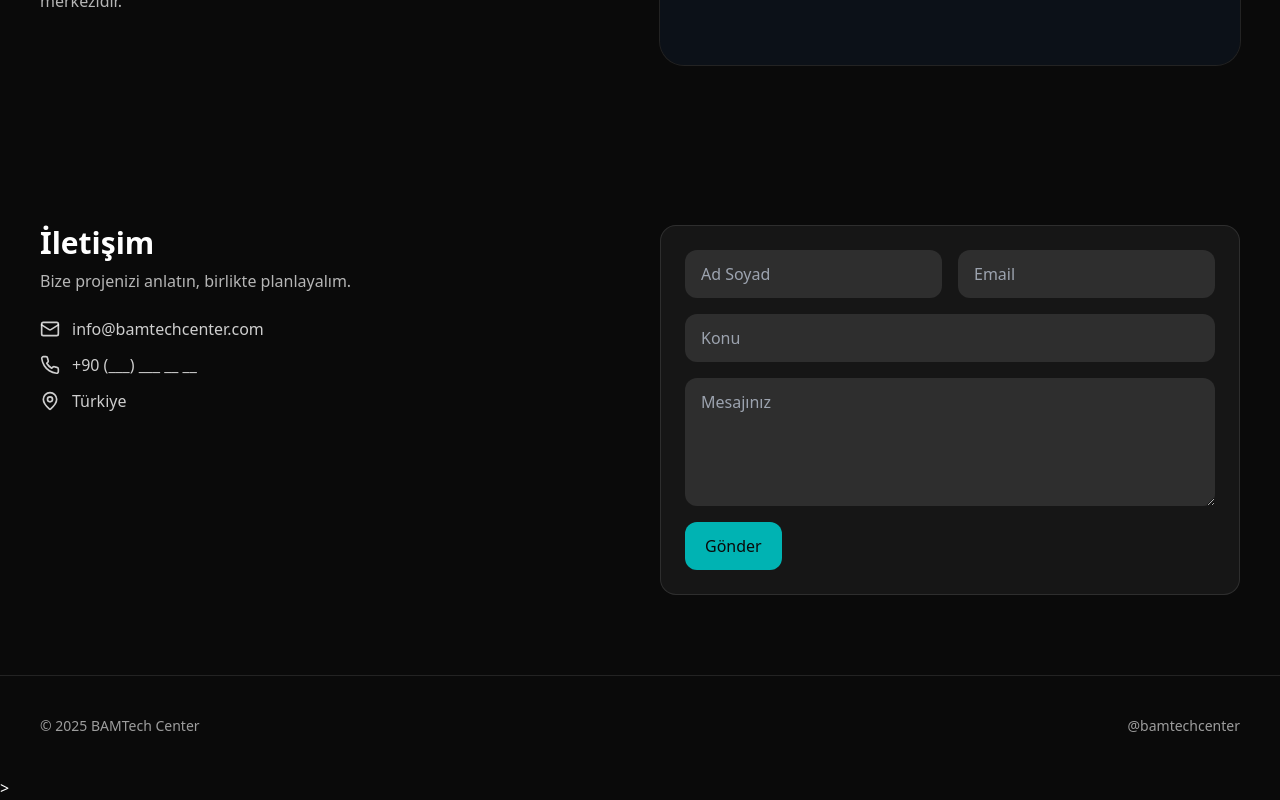
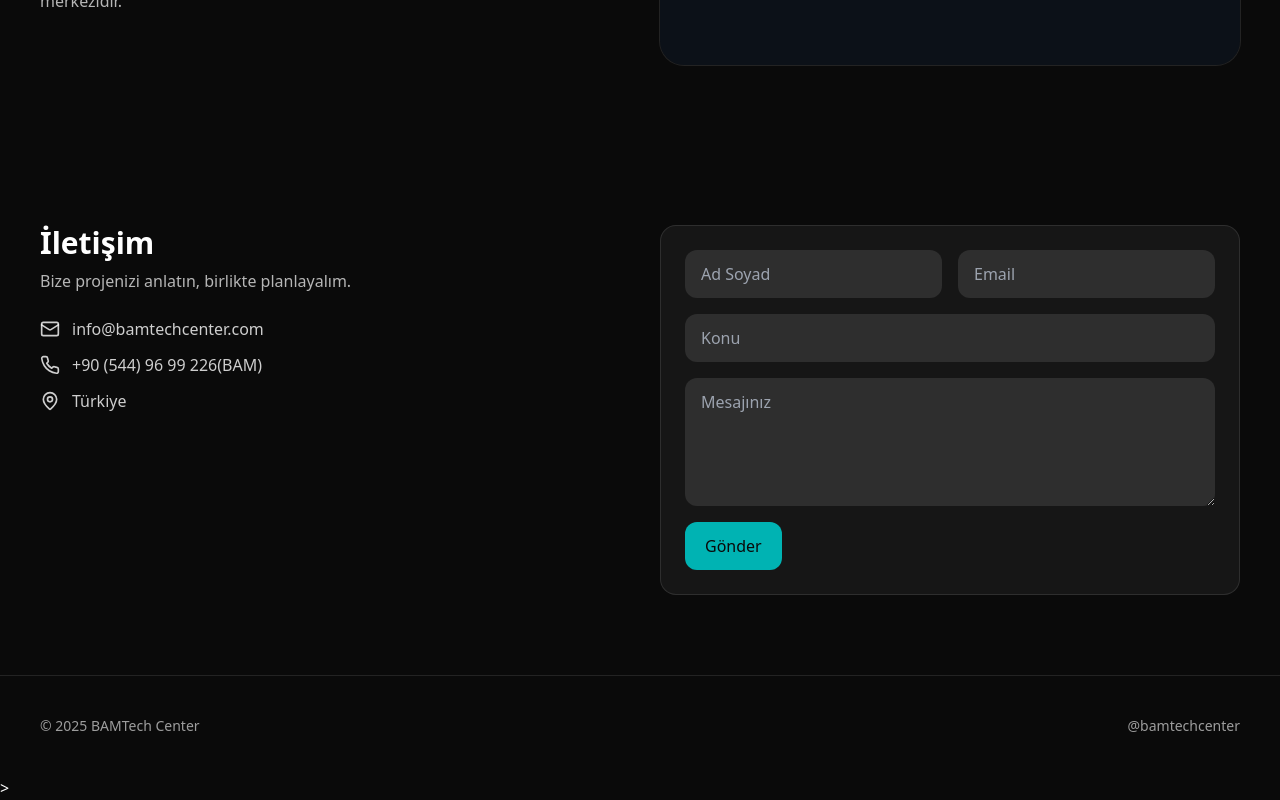
Before and after one commit to munirdemirell/bamtech-center, a React (Vite) app: page / in a window 1280 px wide. Shown: the part 1917-2717 px from the top of the page. Built offline with nearby package versions, Linux system fonts and the light colour scheme.

Commit message:
Update bamtech_center_landing_page_tr_en.jsx

```diff
--- a/src/bamtech_center_landing_page_tr_en.jsx
+++ b/src/bamtech_center_landing_page_tr_en.jsx
@@ -169,7 +169,7 @@ export default function BAMTechLanding() {
             <p className="mt-2 text-white/70">{t("Bize projenizi anlatın, birlikte planlayalım.","Tell us about your project — let’s plan together.")}</p>
             <div className="mt-6 space-y-3 text-white/80">
               <div className="flex items-center gap-3"><Mail className="size-5"/><a href="mailto:info@bamtechcenter.com" className="hover:underline">info@bamtechcenter.com</a></div>
-              <div className="flex items-center gap-3"><Phone className="size-5"/><span>+90 (___) ___ __ __</span></div>
+              <div className="flex items-center gap-3"><Phone className="size-5"/><span>+90 (544) 96 99 226(BAM) </span></div>
               <div className="flex items-center gap-3"><MapPin className="size-5"/><span>{t("Türkiye","Türkiye")}</span></div>
             </div>
           </div>
```
